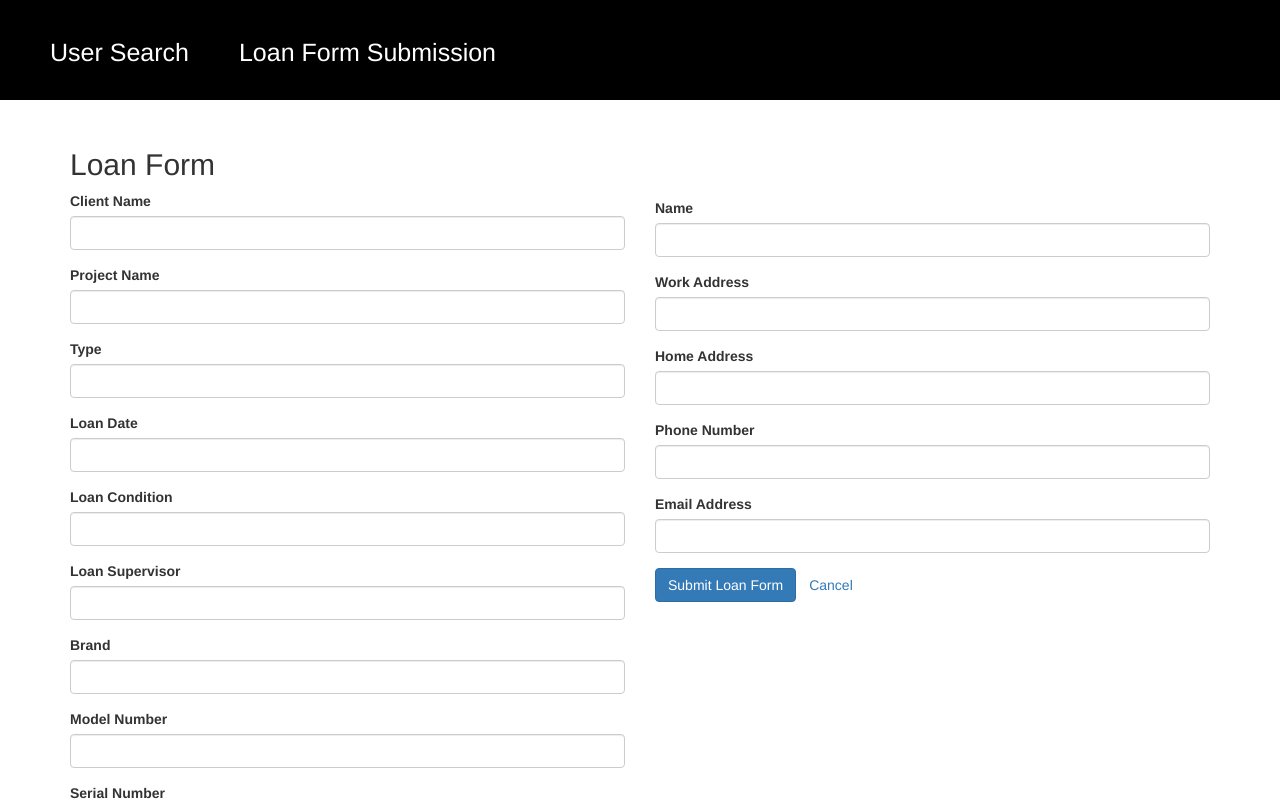
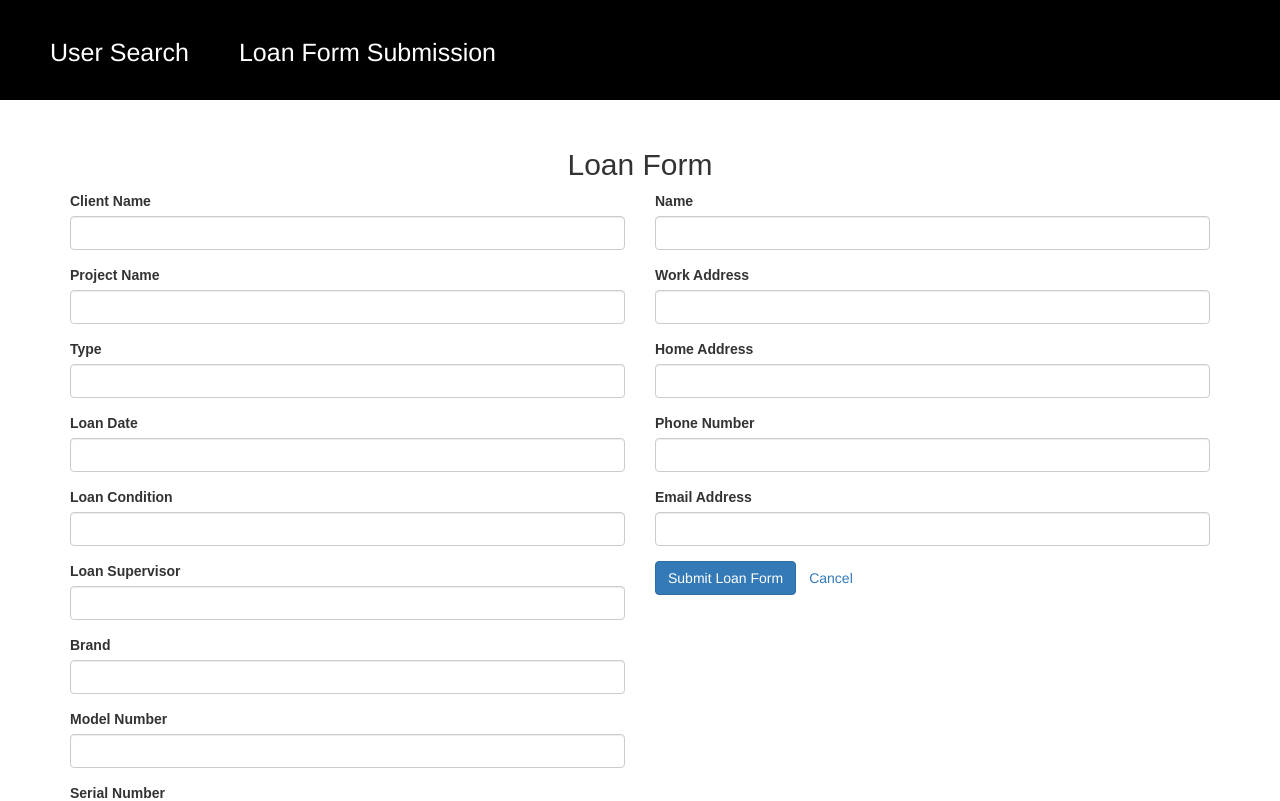
Before and after one commit to LukeWReagan/asset-management, an Angular app: page /loan in a window 1280 px wide. Shown: the top 801 px of the page. Built offline with nearby package versions, Linux system fonts and the light colour scheme.

Commit message:
styled the loan form

```diff
--- a/src/app/loan-form/loan-form.component.css
+++ b/src/app/loan-form/loan-form.component.css
@@ -3,3 +3,10 @@ p{
     font-size: 50px;
     font-family: ubuntu, sans-serif;
 }
+h2{
+    text-align: center;
+    font-family: ubuntu, sans-serif;
+}
+label{
+    font-family: ubuntu, sans-serif;
+}
--- a/src/app/loan-form/loan-form.component.html
+++ b/src/app/loan-form/loan-form.component.html
@@ -1,8 +1,8 @@
 <div class="container" style="padding-top:2em">
+  <h2>Loan Form</h2>
   <div class="row">
     <form [formGroup]="loanForm" (ngSubmit)="onSubmit()">
     <div class="col-md-6">
-      <h2>Loan Form</h2>
         <div class="form-group">
           <label for="ClientName">Client Name</label>
           <input type="text" formControlName="ClientName" class="form-control" [ngClass]="{ 'is-invalid': submitted && f.ClientName.errors }" />
@@ -83,7 +83,7 @@
       </div>
     <div class="col-md-6">
 
-          <h1 style="visibility:hidden">lol</h1>
+          <!-- <h1 style="visibility:hidden">lol</h1> -->
 
 
       <div class="form-group">
```
